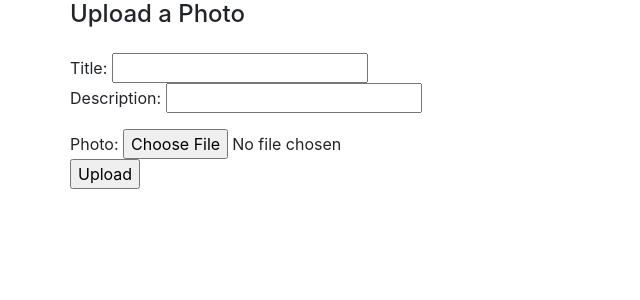
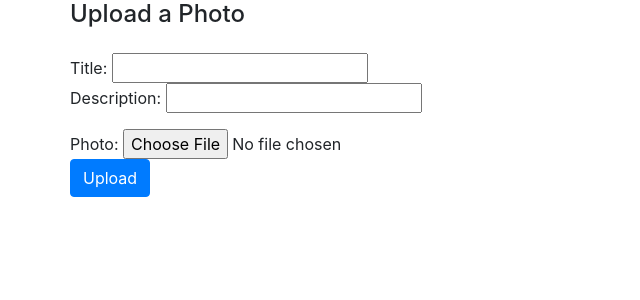
Before and after one commit to Nudkip/assiggnment2020, a Node server app: page /filetoupload in a window 1280 px wide. Shown: the top 300 px of the page, without its empty margins (0-640 px from the left). Run offline with Node 20, Linux system fonts and the light colour scheme.

Commit message:
Update filetoupload.ejs

```diff
--- a/views/filetoupload.ejs
+++ b/views/filetoupload.ejs
@@ -20,7 +20,9 @@
 				                Description: <input type="text" name="description"><br>
 							</div>
 						Photo: <input type="file" name="filetoupload" accept="image/jpeg,image/jpg" required><br>
-				                <input type="submit" value="Upload">
+				                <input type="submit" value="Upload" class="btn btn-primary">
 				        </form>
+	  </div>
+	</div>
 </body>
 </html>
```
